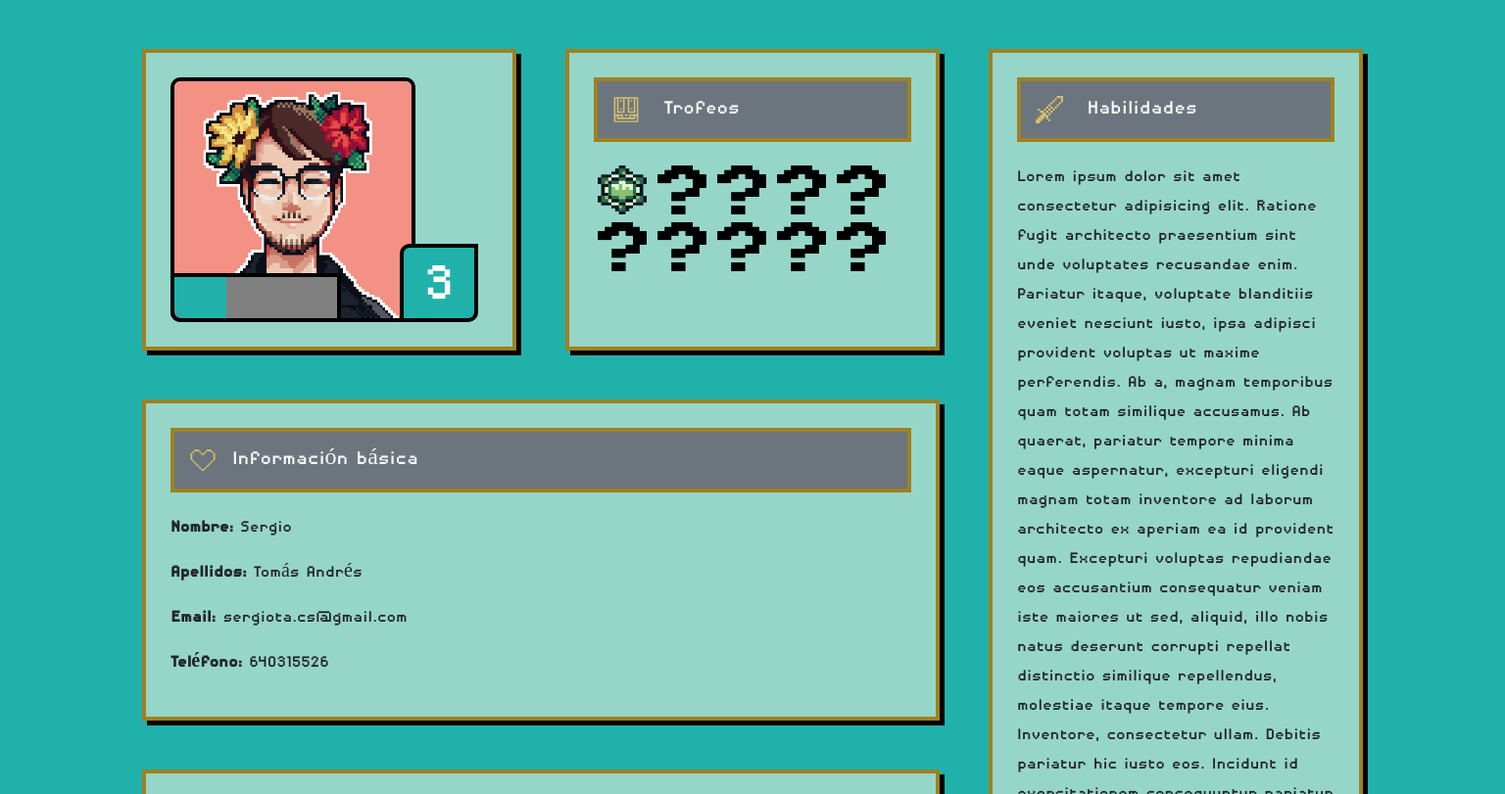
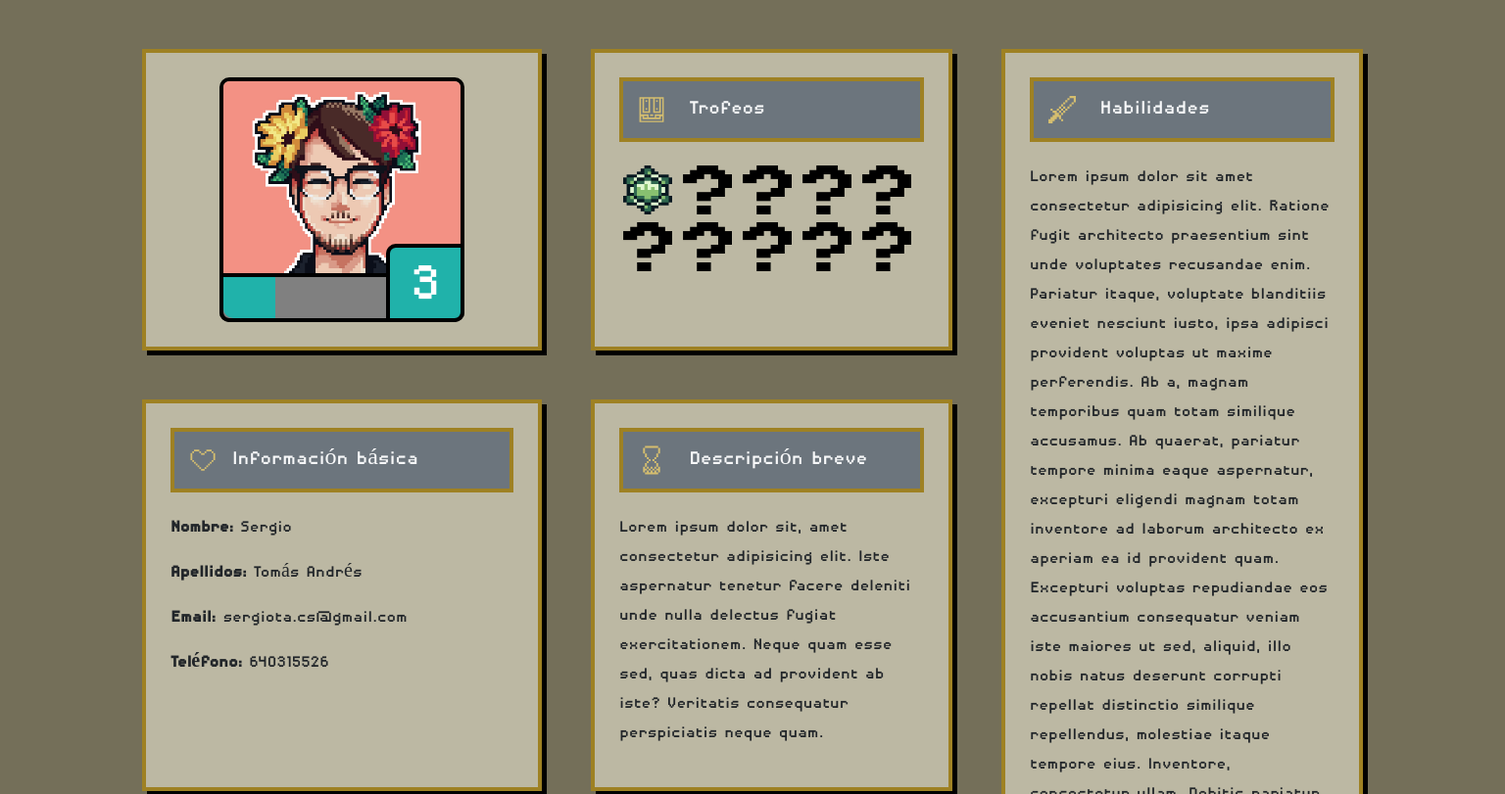
Before and after one commit to urieldxc/WIP-TrabajoVerano, a plain HTML site: page index.html in a window 1536 px wide. Shown: the top 811 px of the page at 98% size. Drawn offline with nearby package versions, Linux system fonts and the light colour scheme; a web font is replaced by a local one.

Commit message:
iukiuiuhi

```diff
--- a/style.css
+++ b/style.css
@@ -115,11 +115,7 @@ span{
 /*MediaQuerys*/
 
 
-@media only screen and (max-width: 768px){
-  body{
-    background: red !important;
-
-  }
+@media only screen and (  max-width: 768px){
 
   .container {
     grid-template-columns: 1fr 1fr;
@@ -153,9 +149,7 @@ span{
 
 
 @media only screen and (min-width: 1024px){
-  body{
-    background: lightseagreen !important;
-  }
+
   .container {
     display: grid;
     grid-template-columns: 1fr 1fr 1fr;
@@ -183,7 +177,7 @@ span{
   aside .level{
     width: 80px;
     height: 80px;
-    right: 10px;
+    right: 0px;
   }
   .iconos{
     margin-right: 5px;
@@ -192,3 +186,46 @@ span{
     overflow: hidden;
   }
 }
+
+
+
+@media only screen and (min-width: 1440px){
+  .container {
+    display: grid;
+    grid-template-columns: 1fr 1fr 1fr;
+    grid-template-rows: 0.5fr 0.5fr 0.5fr;
+    gap: 0px 0px;
+    grid-template-areas:
+      "foto badges skills"
+      "info desPersonal skills"
+      "experiencia experiencia skills";
+  }
+  .foto { grid-area: foto; }
+  .badges { grid-area: badges; }
+  .info { grid-area: info; }
+  .desPersonal { grid-area: desPersonal; }
+  .skills { grid-area: skills; }
+  .experiencia { grid-area: experiencia; }
+  #profilePic{
+    width: 250px;
+  }
+  progress{
+    width: 174px;
+    left: 50px;
+  }
+  aside .level{
+    width: 80px;
+    height: 80px;
+    right: 50px;
+  }
+  .iconos{
+    margin-right: 5px;
+  }
+  .skills{
+    overflow: hidden;
+  }
+  #photoLevel{
+    padding-left:50px;
+    padding-right:50px;
+  }
+}
```
